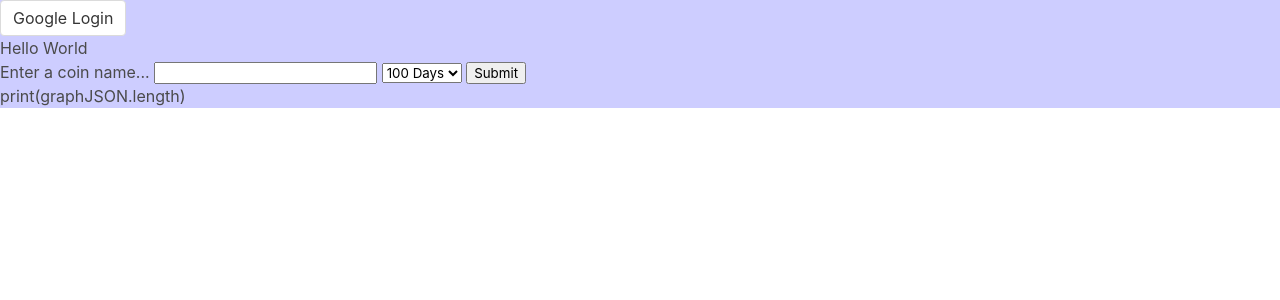
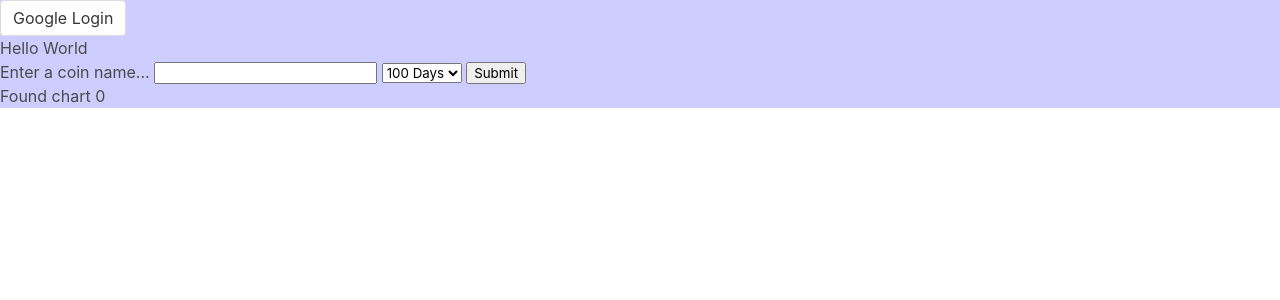
Before and after one commit to open-bracket-space-close-bracket/chartify, a Flask app: template templates/index.html in a window 1280 px wide. Shown: the top 300 px of the page. Run offline with Flask 2, Linux system fonts and the light colour scheme; the template is opened without the code that fills it: most values are stand-ins (such as "Sample title", 1, 10 or a date in 2020); some libraries are stand-ins or nearby versions.

Commit message:
Mulitple charts now working! 💥📈

```diff
--- a/templates/index.html
+++ b/templates/index.html
@@ -8,6 +8,7 @@
         content="width=device-width, user-scalable=no, initial-scale=1.0, maximum-scale=1.0, minimum-scale=1.0">
         <meta http-equiv="X-UA-Compatible" content="ie=edge">
         <title>Document</title>
+        <script src='https://cdn.plot.ly/plotly-latest.min.js'></script>
     </head>
 
 <body>
@@ -43,21 +44,22 @@
         <input type="submit">
     </form>
         {% if graphJSON %}
-        print(graphJSON.length)
             {% for i in range(graphJSON | length) %}
+                <p>Found chart {{i}}</p>
                 <div id='chart{{i}}' class='chart'></div>
             {% endfor %}
         {% endif %}
+
+        {% block javascript %}
+            <script>
+                var data = {{graphJSON | safe}};
+                for (let j=0; j<data.length; j++){
+                    var thisChartData = JSON.parse(data[j]);
+                    Plotly.plot(`chart${j}`, thisChartData, {});
+                };
+            </script>
+        {% endblock %}
 </body>
-    <script src='https://cdn.plot.ly/plotly-latest.min.js'></script>
-
-    <script type='text/javascript'>
-        for (let i = 0; i < graphJSON.length; i++){
-            var graphs = {{ graphJSON[i] | safe}};
-
-            Plotly.plot(`chart${i}`, graphs, {});
-        }
-        </script>
 </html>
 
 {% endblock %}
```
Lines whose indentation alone changed are shown as unchanged.
